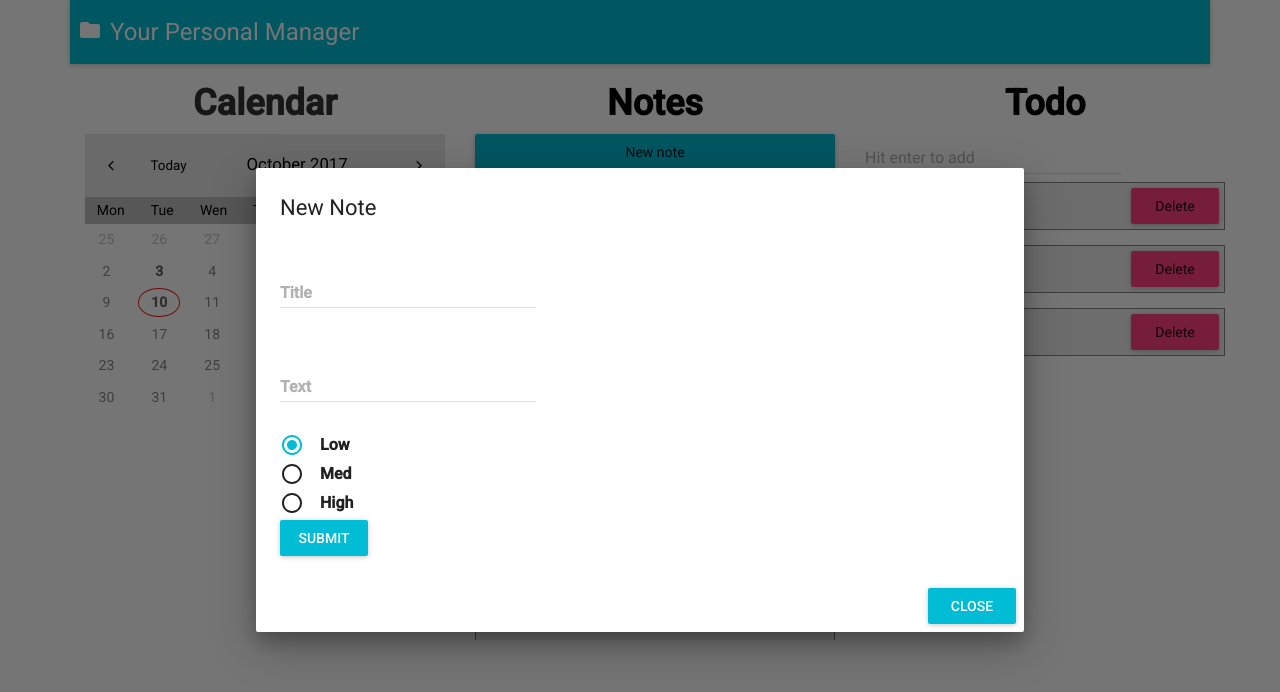
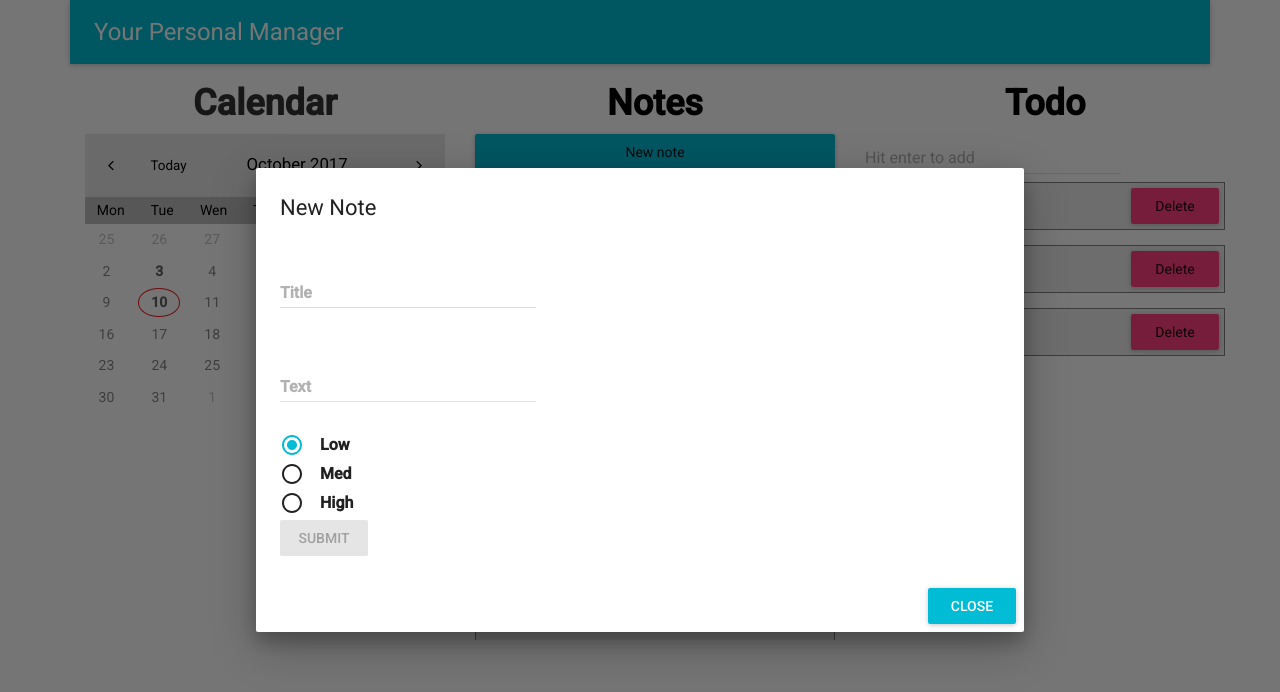
Before and after one commit to adrianjs/Personal-Information-Manager, a React (Create React App) app: page / in a window 1280 px wide. Both pictures are taken after a click on the button "New note". Shown: the top 692 px of the page. Built offline with nearby package versions, Linux system fonts and the light colour scheme.

Commit message:
Added form validation Changed nav slightly

```diff
--- a/src/App.js
+++ b/src/App.js
@@ -3,7 +3,6 @@ import { withRouter } from 'react-router-dom';
 import Routes from './Routes';
 import './components/css/App.css';
 import { AppBar} from 'material-ui';
-import {FileFolder} from "material-ui/svg-icons/index";
 
 class App extends Component {
   render() {
@@ -11,7 +10,7 @@ class App extends Component {
       <div className="App container">
           <AppBar
               title="Your Personal Manager"
-              iconElementLeft={<FileFolder style={{color: 'white', marginTop: '10px'}} /> }
+              showMenuIconButton={false}
           />
         <Routes />
       </div>
--- a/src/components/note/NewNote.js
+++ b/src/components/note/NewNote.js
@@ -15,9 +15,9 @@ export default class NewNote extends React.Component {
         this.handleTextChange = this.handleTextChange.bind(this);
     }
 
-    // validateForm() {
-    //     return (this.state.noteTitle.length > 0 && this.state.noteText.length > 0);
-    // }
+    validateForm() {
+        return (this.state.noteTitle.length > 0 && this.state.noteText.length > 0);
+    }
 
     handleTitleChange = event => {
         this.setState({ noteTitle: event.target.value });
@@ -81,7 +81,7 @@ export default class NewNote extends React.Component {
                     label="Submit"
                     primary={true}
                     type="submit"
-                    // disabled={!this.validateForm()}
+                    disabled={!this.validateForm()}
                 />
             </form>
         );
```
Also changed, not shown: src/components/note/LoaderButton.js (deleted, +0 -17 lines).
